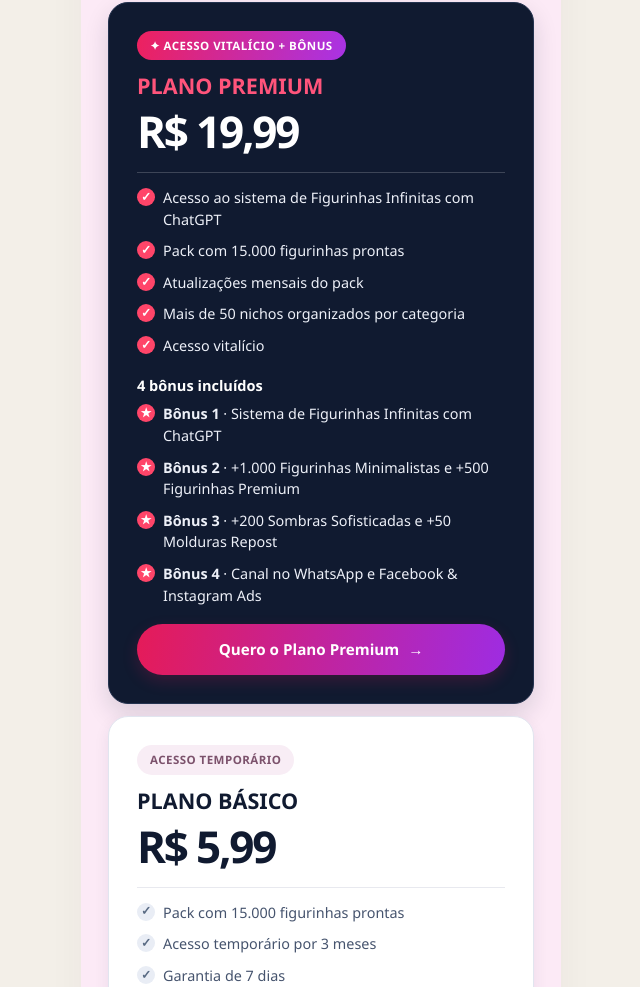
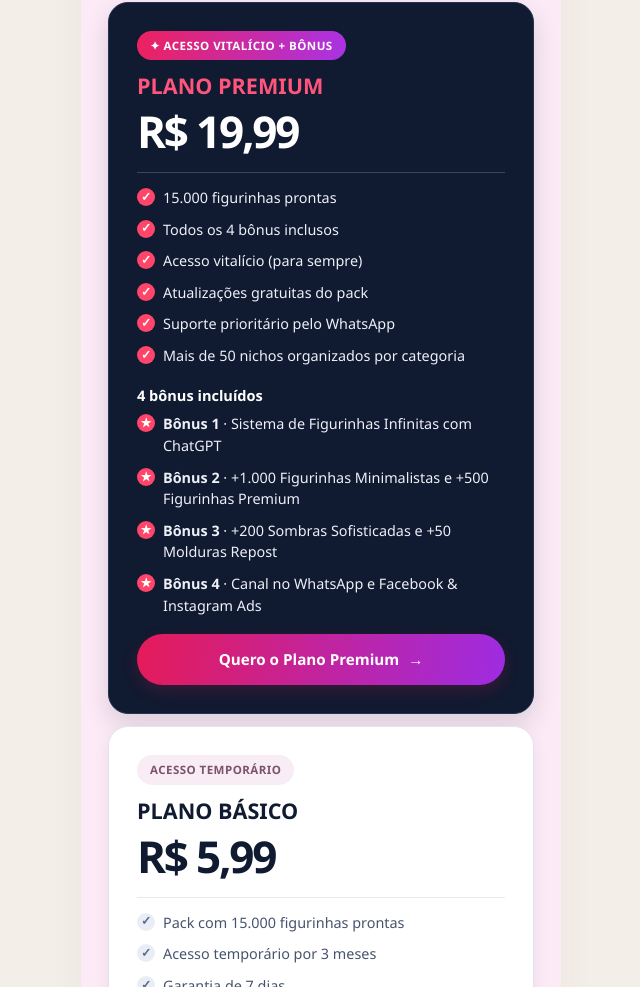
Before and after one commit to miqueiasr4349/pack-figurinhas, a plain HTML site: page dist/academia.html in a window 1280 px wide. Shown: the part 6661-7648 px from the top of the page, without its empty margins (319-959 px from the left). Drawn offline with Linux system fonts and the light colour scheme.

Commit message:
Atualiza benefícios do plano Premium de academia

```diff
--- a/dist/academia.html
+++ b/dist/academia.html
@@ -233,11 +233,12 @@
         <h3>Plano Premium</h3>
         <p class="price">R$ 19,99</p>
         <ul class="checks">
-          <li>Acesso ao sistema de Figurinhas Infinitas com ChatGPT</li>
-          <li>Pack com 15.000 figurinhas prontas</li>
-          <li>Atualizações mensais do pack</li>
+          <li>15.000 figurinhas prontas</li>
+          <li>Todos os 4 bônus inclusos</li>
+          <li>Acesso vitalício (para sempre)</li>
+          <li>Atualizações gratuitas do pack</li>
+          <li>Suporte prioritário pelo WhatsApp</li>
           <li>Mais de 50 nichos organizados por categoria</li>
-          <li>Acesso vitalício</li>
         </ul>
         <h4 class="bonus-title">4 bônus incluídos</h4>
         <ul class="checks bonuses">
```
